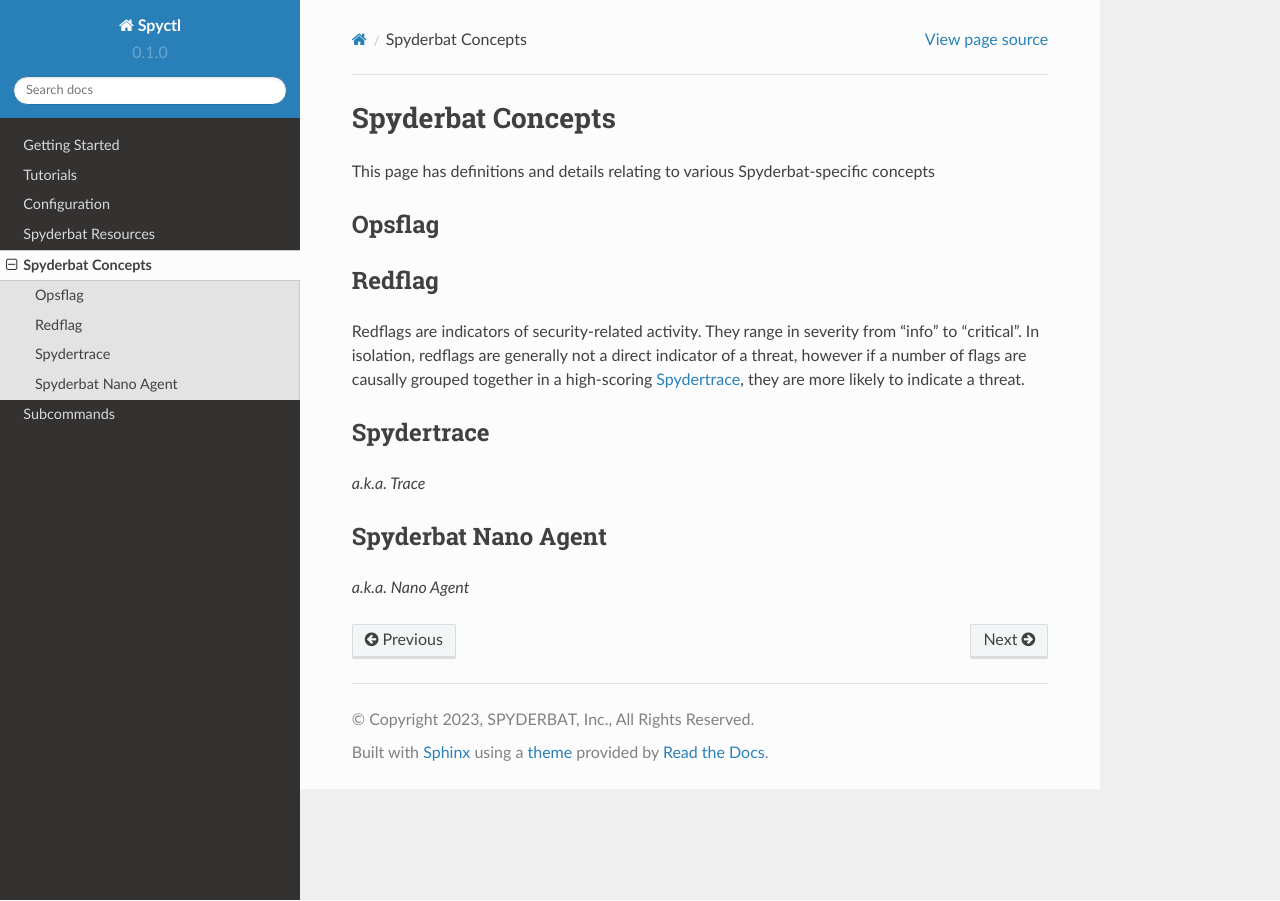
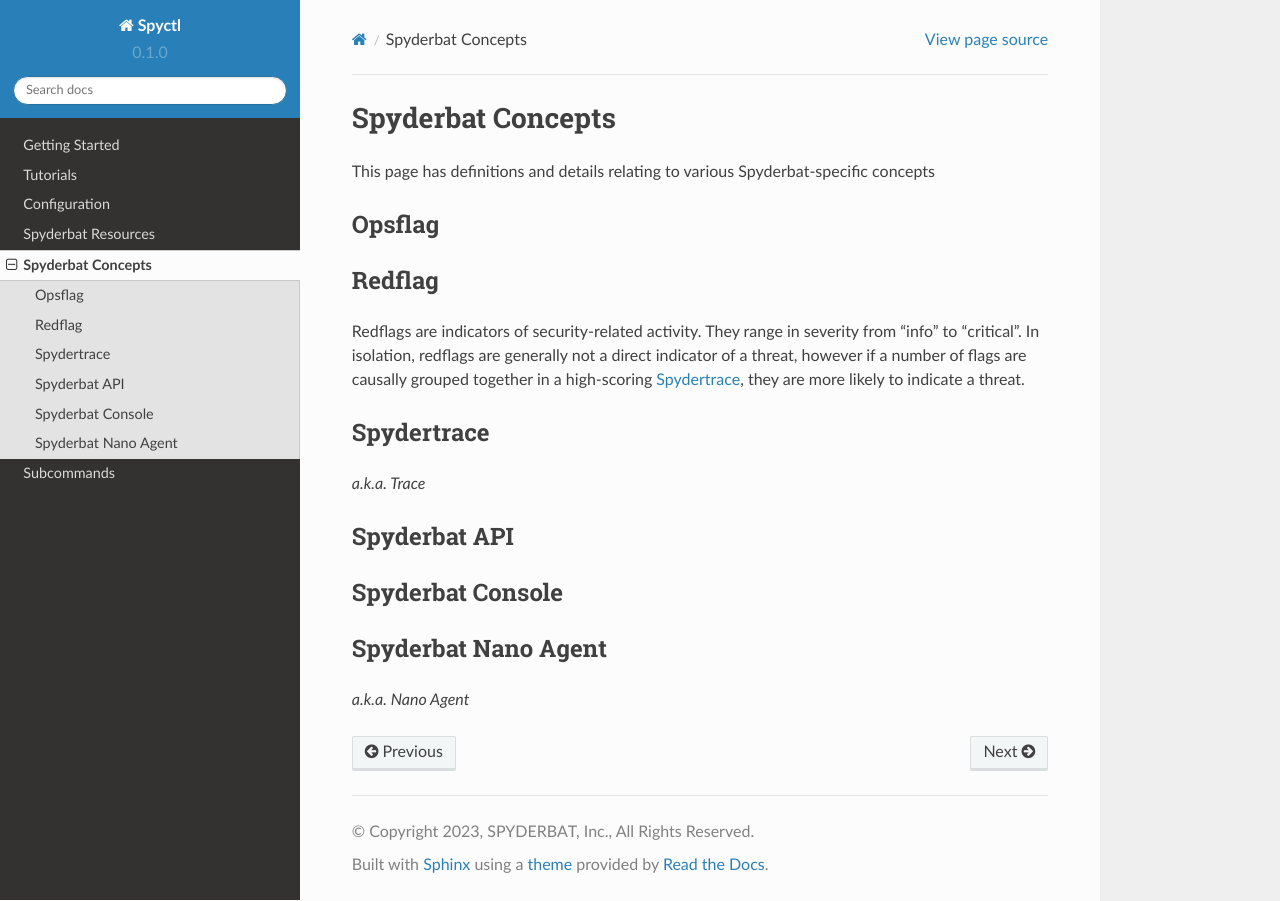
Before and after one commit to spyderbat/spyctl, a Sphinx documentation site: the page built from docs/user/spyderbat_concepts.rst, in a window 1280 px wide. Built offline with Sphinx 7.4.7 and the Read the Docs theme 2.0.0, drawn with Linux system fonts in a browser that asks for light colours.

Commit message:
adding spyderbat concepts

```diff
--- a/docs/tutorials/spyctl_basics.rst
+++ b/docs/tutorials/spyctl_basics.rst
@@ -403,6 +403,8 @@
 
 :ref:`Policy Management Tutorial<Policy_Management>`
 
+.. |api| replace:: :ref:`Spyderbat API<Spyderbat_API>`
+.. |console| replace:: :ref:`Spyderbat Console<Spyderbat_Console>`
 .. |context| replace:: :ref:`Context<Contexts>`
 .. |contexts| replace:: :ref:`Contexts<Contexts>`
 .. |baselines| replace:: :ref:`Baselines<Baselines>`
--- a/docs/user/spyderbat_concepts.rst
+++ b/docs/user/spyderbat_concepts.rst
@@ -27,6 +27,16 @@
 
 *a.k.a. Trace*
 
+.. _Spyderbat_API:
+
+Spyderbat API
+=============
+
+.. _Spyderbat_Console:
+
+Spyderbat Console
+=================
+
 .. _Nano_Agent:
 
 Spyderbat Nano Agent
```
Also changed, not shown: other parts of docs/tutorials/spyctl_basics.rst (+2 -2 lines).
